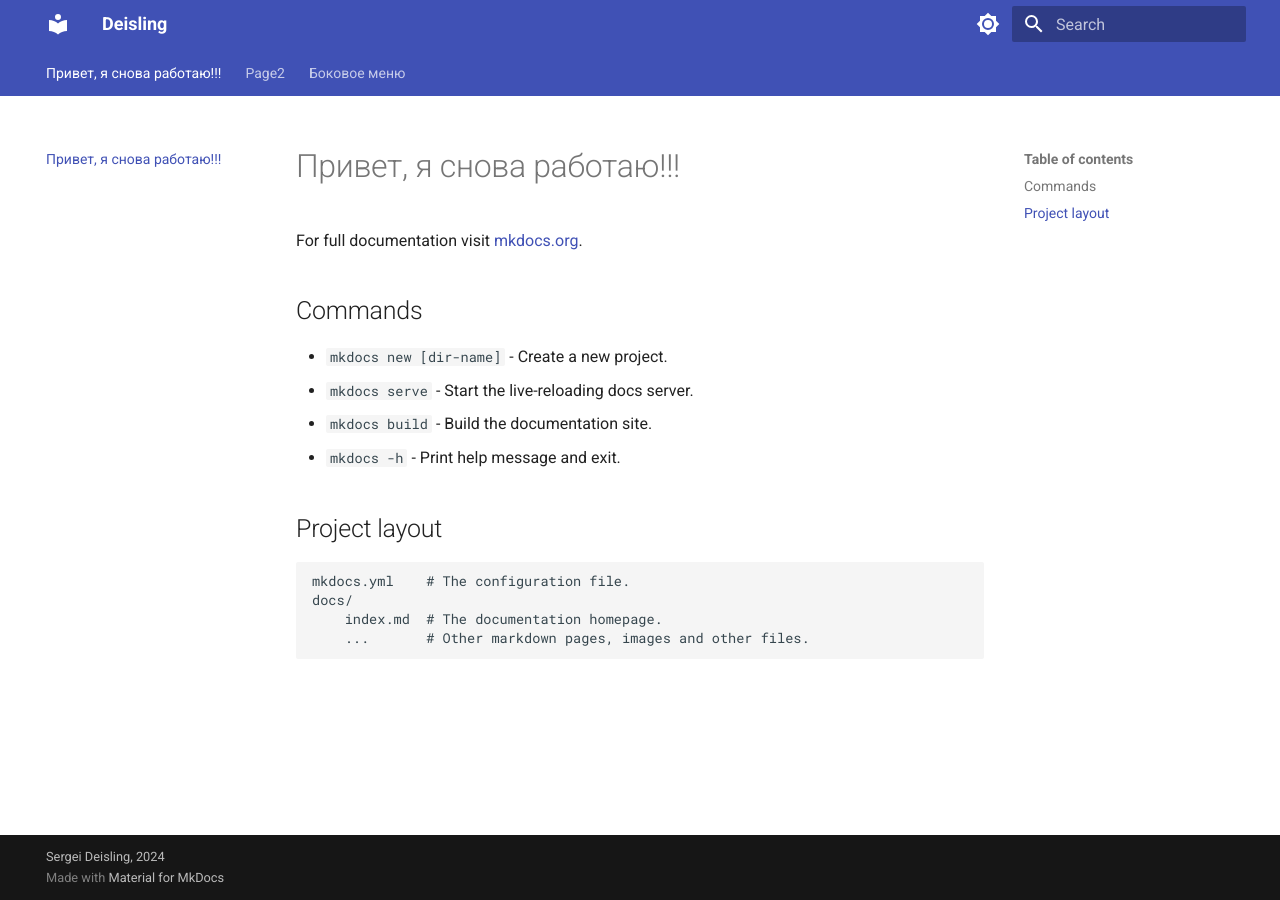
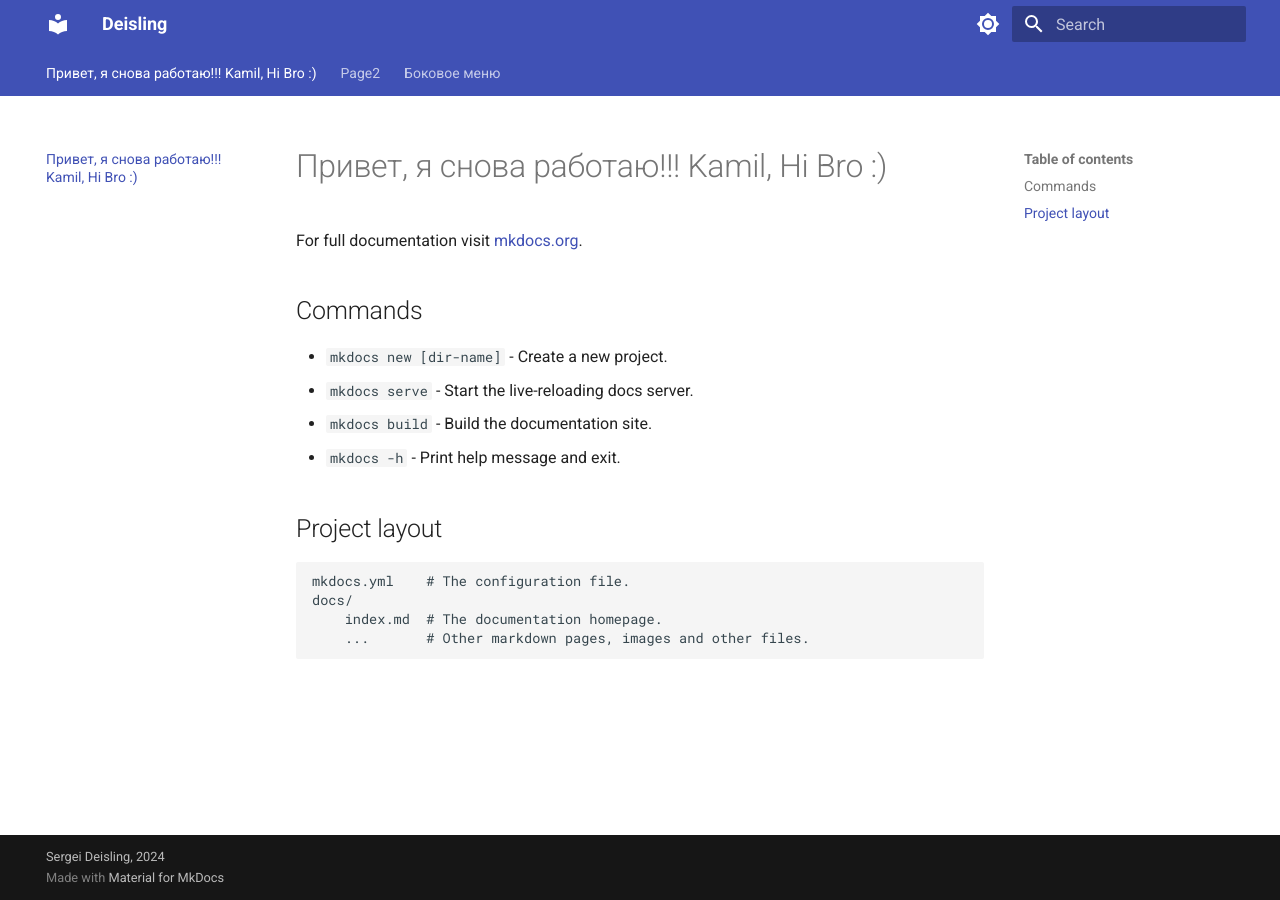
Before and after one commit to Deisling/mcdocs, an MkDocs documentation site: the page built from docs/index.md, in a window 1280 px wide. Built offline with MkDocs 1.6.1 and Material for MkDocs 9.7.7, drawn with Linux system fonts in a browser that asks for light colours.

Commit message:
Update index.md

```diff
--- a/docs/index.md
+++ b/docs/index.md
@@ -1,4 +1,4 @@
-# Привет, я снова работаю!!!
+# Привет, я снова работаю!!! Kamil, Hi Bro :)
 
 For full documentation visit [mkdocs.org](https://www.mkdocs.org).
 
```
